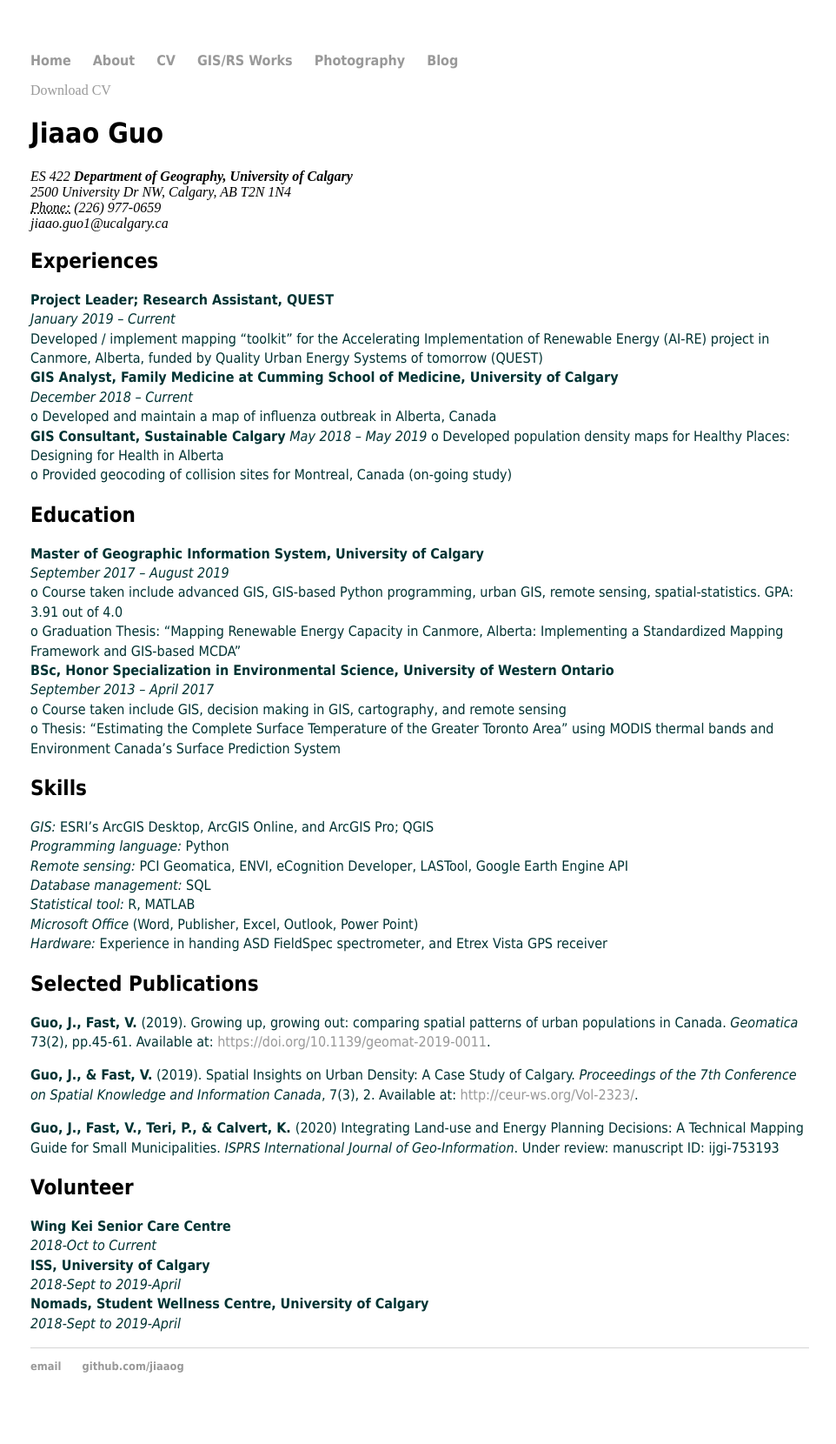
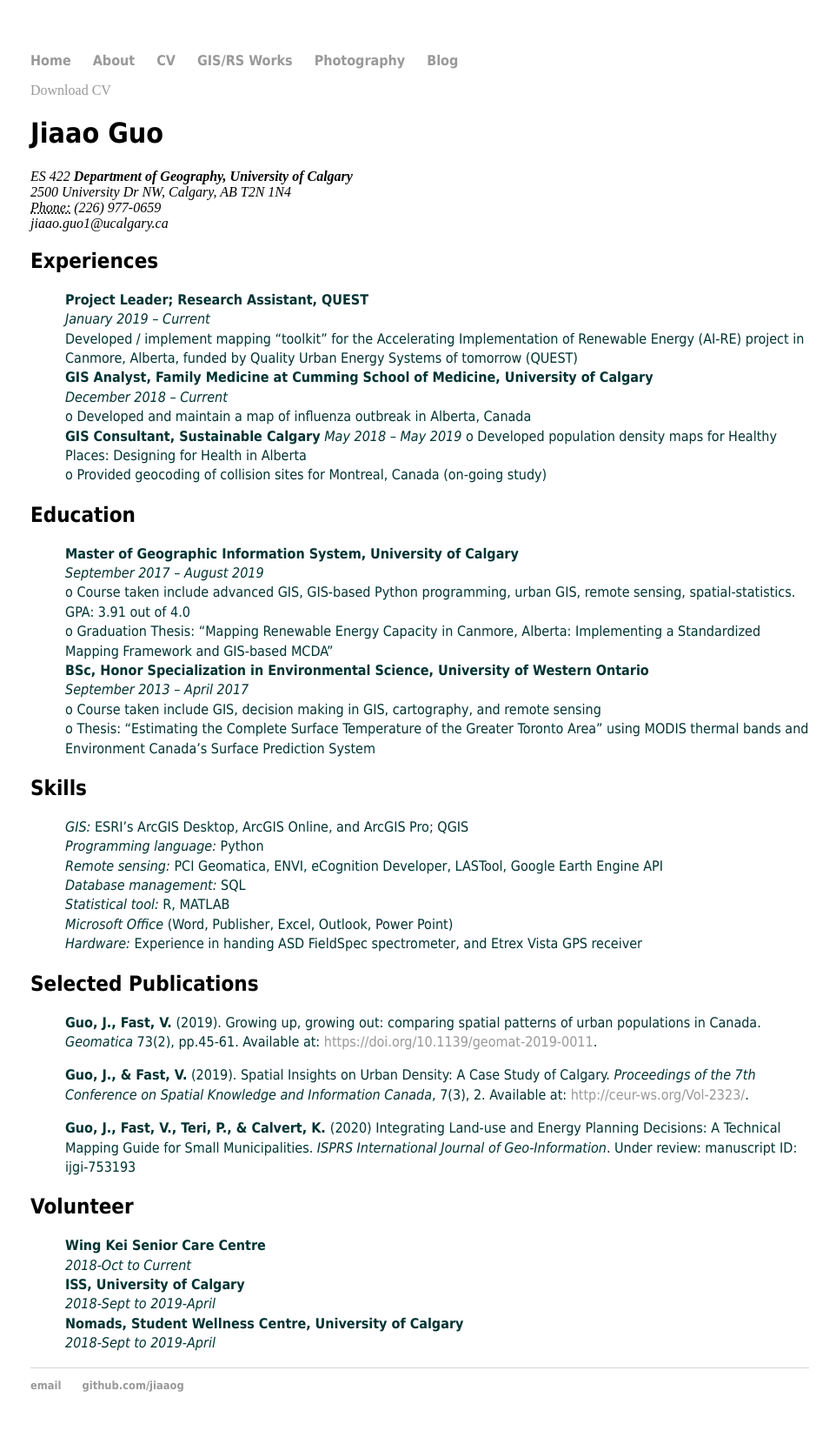
Before and after one commit to jiaaog/jiaaog.github.io, a Jekyll site: the page built from cv/index.html, in a window 1280 px wide. Shown: the whole page at 87% size, without its empty margins (157-1119 px from the left). Built offline with Jekyll 4.4.1, drawn with Linux system fonts in a browser that asks for light colours; before the commit the page ends 1638 px from its top, so only the background shows below that.

Commit message:
Update index.html

```diff
--- a/cv/index.html
+++ b/cv/index.html
@@ -4,7 +4,7 @@ title: CV of Jiaao
 ---
 
 	<div class="cv">
-		<a href="https://github.com/jiaaog/jiaaog.github.io/issues/6#issue-600482797" class="download" title="Download CV as PDF">Download CV</a>
+		<a href="https://jiaaog/github.io/cv/Jiaao_Guo_resume.pdf" class="download" title=" Download CV as PDF">Download CV</a>
 					<h1>Jiaao Guo</h1>
 					<address> ES 422
 					<strong>Department of Geography, University of Calgary</strong><br>
@@ -13,7 +13,7 @@ title: CV of Jiaao
 					<span class="obfuscate">jiaao.guo1@ucalgary.ca</span>
 					</address>
 		<h2> Experiences </h2>
-		<p>
+		<p style="margin-left: 40px">
 			<strong>Project Leader; Research Assistant, QUEST</strong><br>
                         <em>January 2019 – Current</em><br>
                         Developed / implement mapping “toolkit” for the Accelerating Implementation of Renewable Energy (AI-RE) project in Canmore, Alberta, funded by Quality Urban Energy Systems of tomorrow (QUEST)<br>
@@ -26,7 +26,7 @@ title: CV of Jiaao
                         o Provided geocoding of collision sites for Montreal, Canada (on-going study) <br>
 		</p>
 		<h2> Education </h2>
-		<p>
+		<p style="margin-left: 40px">
 		<strong>Master of Geographic Information System, University of Calgary</strong><br>
 		<em>September 2017 – August 2019</em><br>
                         o Course taken include advanced GIS, GIS-based Python programming, urban GIS, remote sensing, spatial-statistics. GPA: 3.91 out of 4.0<br>
@@ -38,7 +38,7 @@ title: CV of Jiaao
 		</p>
 
 		<h2> Skills </h2>
-		<p>
+		<p style="margin-left: 40px">
 		<em>GIS:</em> ESRI’s ArcGIS Desktop, ArcGIS Online, and ArcGIS Pro; QGIS<br>
                 <em>Programming language: </em>Python<br>
                 <em>Remote sensing:</em> PCI Geomatica, ENVI, eCognition Developer, LASTool, Google Earth Engine API<br>
@@ -49,11 +49,11 @@ title: CV of Jiaao
 		</p>
 
 		<h2>Selected Publications</h2>
-		<p><strong>Guo, J., Fast, V.</strong> (2019). Growing up, growing out: comparing spatial patterns of urban populations in Canada.  <em>Geomatica</em> 73(2), pp.45-61. Available at: <a href="#">https://doi.org/10.1139/geomat-2019-0011</a>.</p>
-		<p><strong>Guo, J., & Fast, V.</strong> (2019). Spatial Insights on Urban Density: A Case Study of Calgary. <em>Proceedings of the 7th Conference on Spatial Knowledge and Information Canada</em>, 7(3), 2. Available at: <a href="#">http://ceur-ws.org/Vol-2323/</a>.</p>
-		<p><strong>Guo, J., Fast, V., Teri, P., & Calvert, K. </strong>(2020) Integrating Land-use and Energy Planning Decisions: A Technical Mapping Guide for Small Municipalities. <em>ISPRS International Journal of Geo-Information</em>. Under review: manuscript ID: ijgi-753193 </p>
+		<p style="margin-left: 40px"><strong>Guo, J., Fast, V.</strong> (2019). Growing up, growing out: comparing spatial patterns of urban populations in Canada.  <em>Geomatica</em> 73(2), pp.45-61. Available at: <a href="https://doi.org/10.1139/geomat-2019-0011">https://doi.org/10.1139/geomat-2019-0011</a>.</p>
+		<p style="margin-left: 40px"><strong>Guo, J., & Fast, V.</strong> (2019). Spatial Insights on Urban Density: A Case Study of Calgary. <em>Proceedings of the 7th Conference on Spatial Knowledge and Information Canada</em>, 7(3), 2. Available at: <a href="http://ceur-ws.org/Vol-2323/">http://ceur-ws.org/Vol-2323/</a>.</p>
+		<p style="margin-left: 40px"><strong>Guo, J., Fast, V., Teri, P., & Calvert, K. </strong>(2020) Integrating Land-use and Energy Planning Decisions: A Technical Mapping Guide for Small Municipalities. <em>ISPRS International Journal of Geo-Information</em>. Under review: manuscript ID: ijgi-753193 </p>
 		<h2> Volunteer </h2>
-		<p><strong>Wing Kei Senior Care Centre</strong><br>
+		<p style="margin-left: 40px"><strong>Wing Kei Senior Care Centre</strong><br>
 			<em>2018-Oct to Current</em><br>
 			<strong>ISS, University of Calgary</strong><br>
 			<em>2018-Sept to 2019-April</em><br>
```
